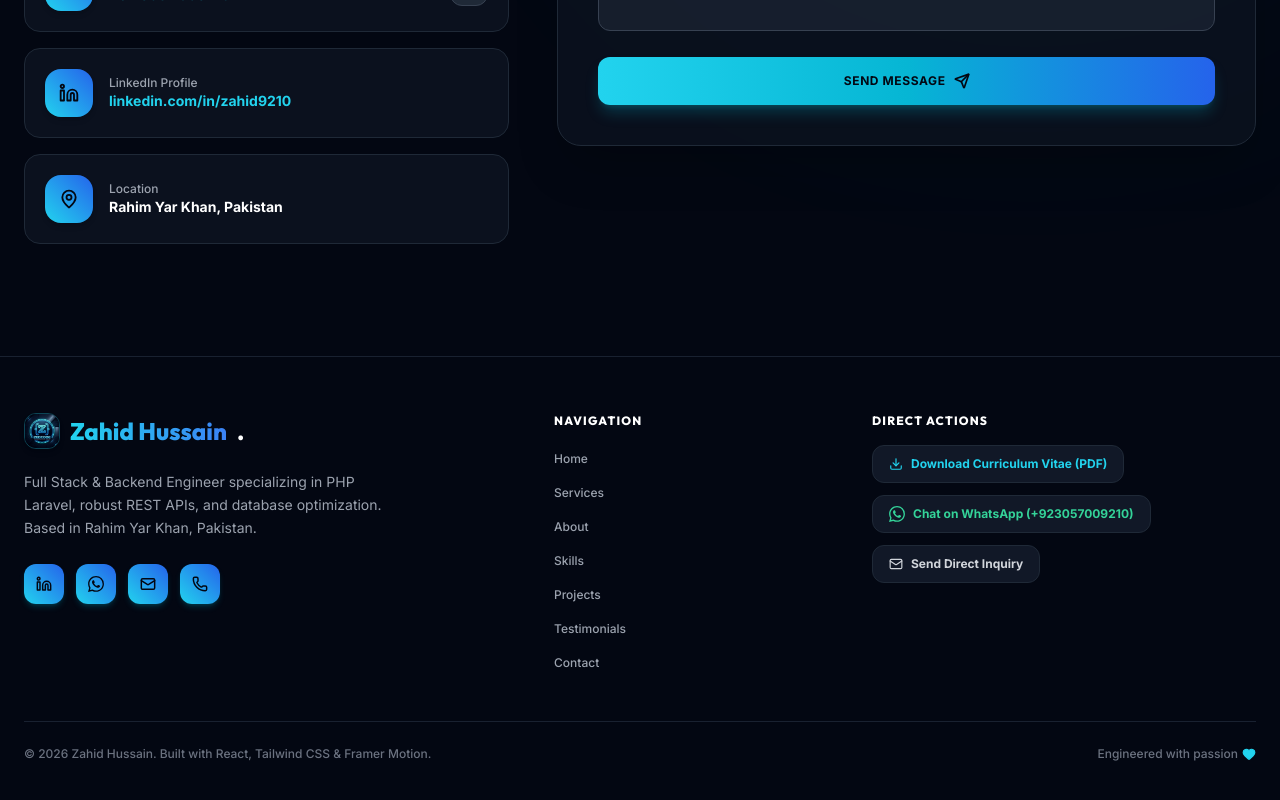
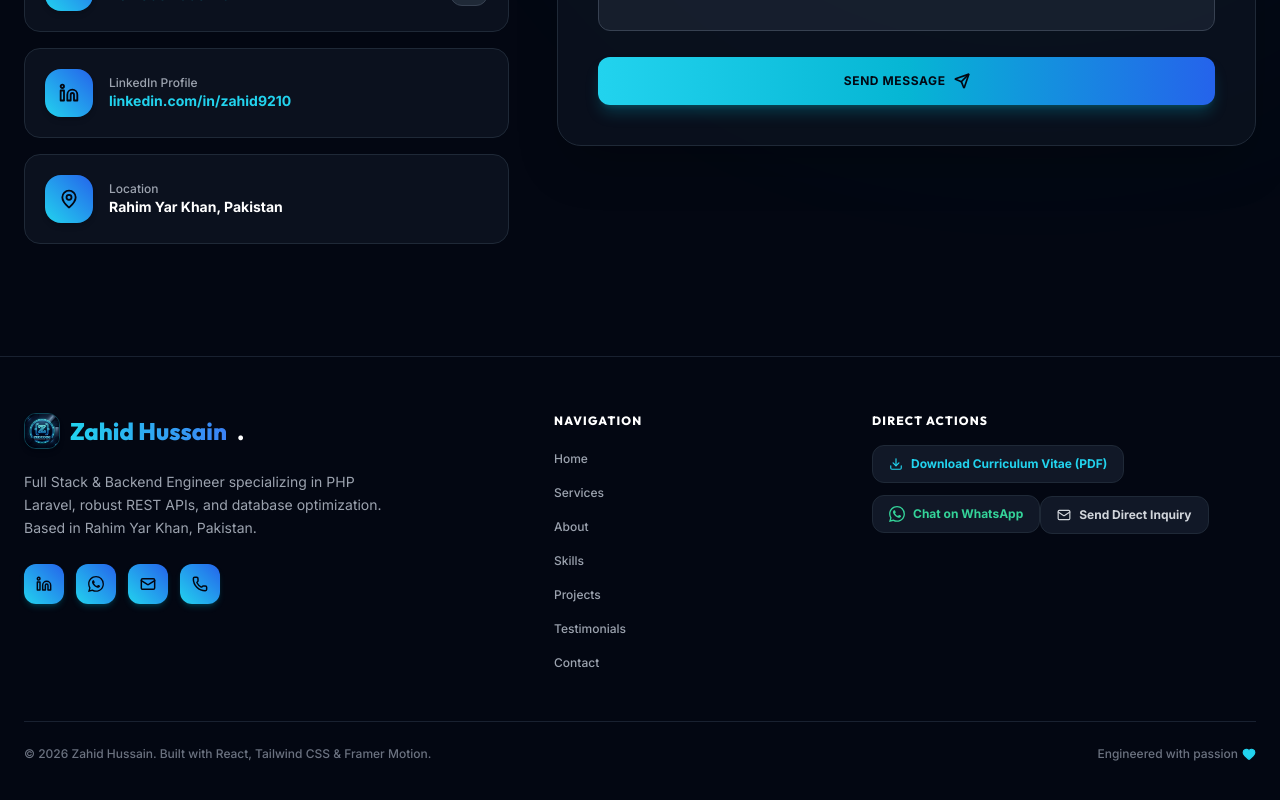
Before and after one commit to mmtzahidhussain/my-portfolio, a React (Vite) app: page / in a window 1280 px wide. Shown: the part 7683-8483 px from the top of the page. Built offline with nearby package versions, Linux system fonts and the light colour scheme.

Commit message:
Removed visible phone number text from Footer Chat on WhatsApp button

```diff
--- a/src/components/Footer.jsx
+++ b/src/components/Footer.jsx
@@ -181,7 +181,7 @@ const Footer = ({ darkMode }) => {
                 }`}
               >
                 <WhatsappIcon className="w-4 h-4 text-emerald-400" />
-                <span>Chat on WhatsApp (+923057009210)</span>
+                <span>Chat on WhatsApp</span>
               </a>
 
               <a
```
